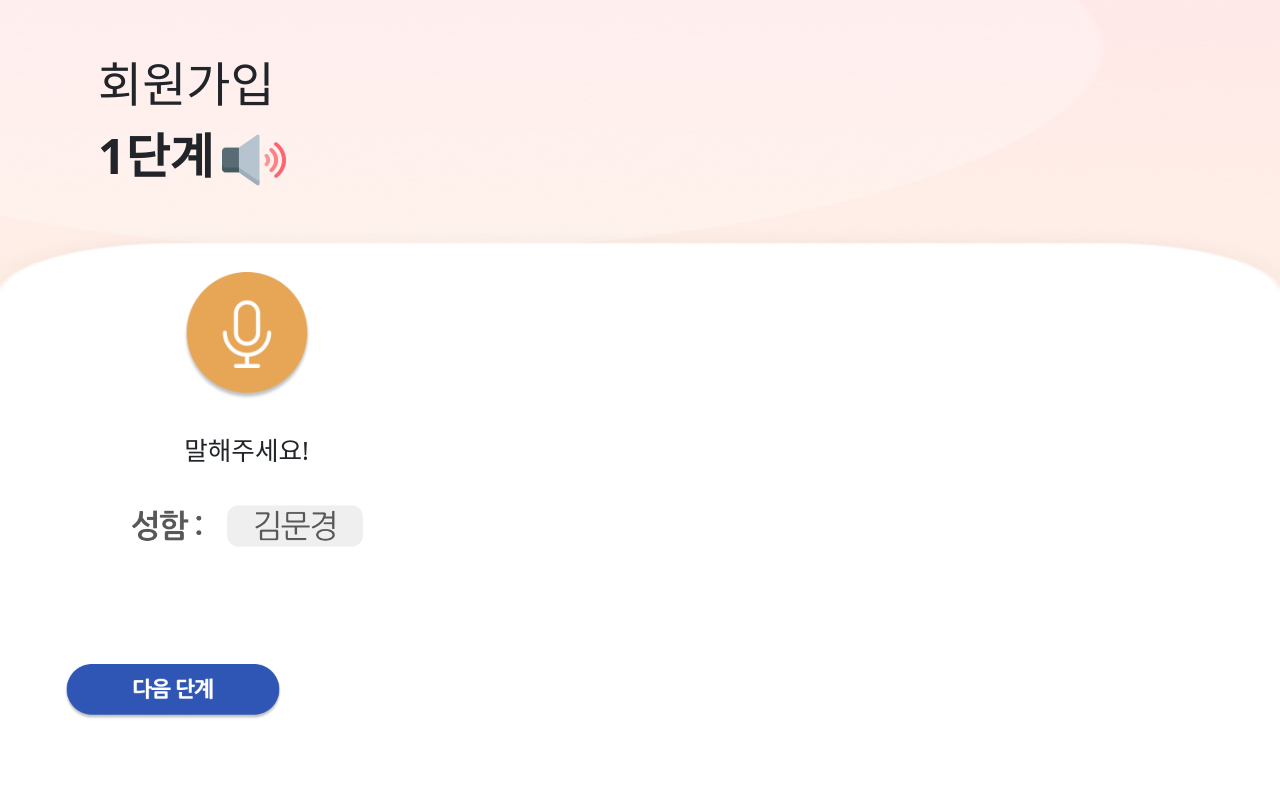
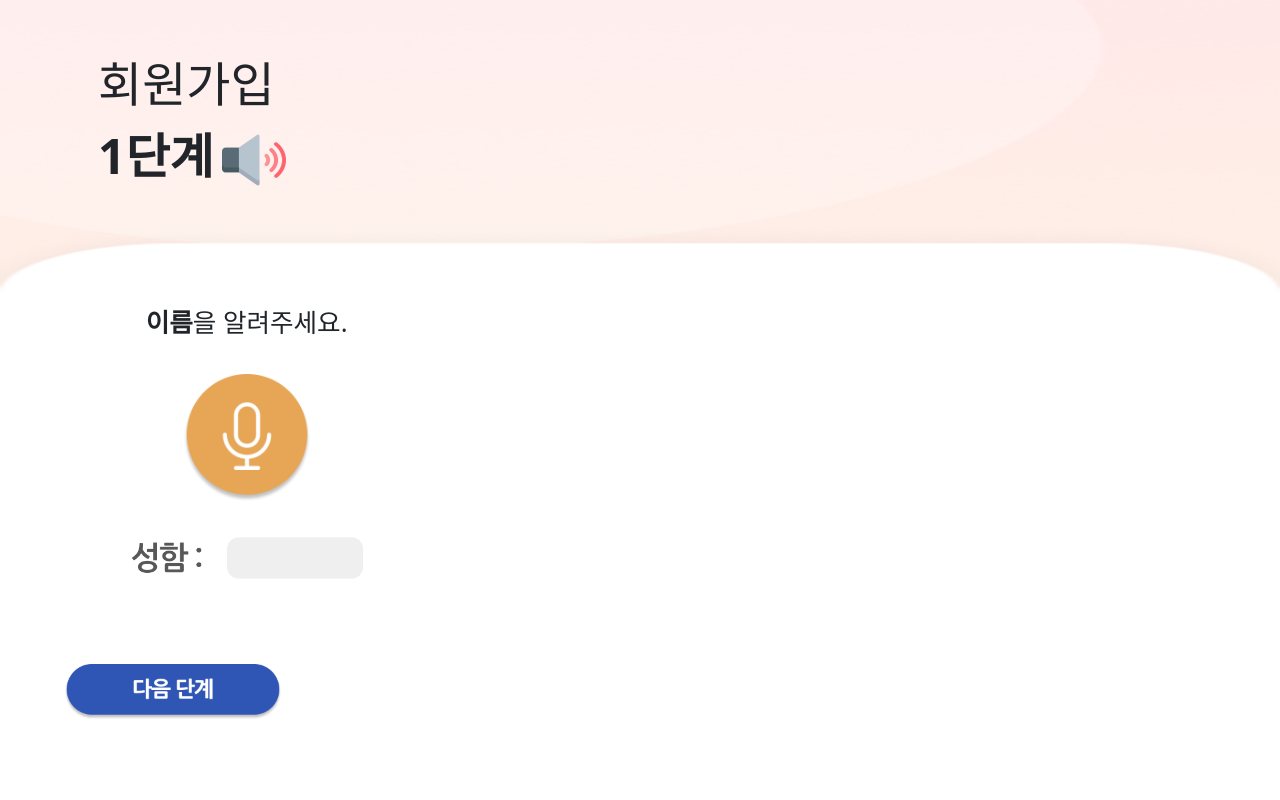
Before and after one commit to Yodayeong/living-lab, a Django app: page /accounts/first/ in a window 1280 px wide. Run offline with Django 3.2, Linux system fonts and the light colour scheme; some libraries are stand-ins or nearby versions.

Commit message:
accounts revise

```diff
--- a/accounts/templates/accounts/first.html
+++ b/accounts/templates/accounts/first.html
@@ -16,13 +16,12 @@
 </div>
 
 <!-- content -->
-<div class="comment" style="font-size: 1.6rem; position:fixed;  z-index: 2; margin:14rem 0; margin-left:3rem; text-align:center;">
+<div class="comment" style="font-size: 1.6rem; position:fixed;  z-index: 2; margin:16rem 0; margin-left:3rem;">
     <div style="display:flex; flex-direction:column; justify-content:center; align-items:center;">
-        <img src="{% static 'accounts/img/mike.png' %}" alt="" style="height:8rem;">
-        <div style="padding-top:2rem; display:flex; flex-direction:column; justify-content:center; align-items:center;">
-            <p style="margin:0;">말해주세요!</p>
+        <div style=" display:flex; flex-direction:column; justify-content:center; align-items:center;">
+            <p style="margin:0;"><span style="font-weight:bold;">이름</span>을 알려주세요.</p>
         </div>
-        <!-- <img src="{% static 'accounts/img/text.png' %}" alt="" style="height:3rem;"> -->
+        <img src="{% static 'accounts/img/mike.png' %}" alt="" style="height:8rem; margin-top:2rem;">
     </div>
     <img src="{% static 'accounts/img/text.png' %}" alt="" style="height:3rem; margin-top:2rem;">
 </div>
--- a/accounts/templates/accounts/fourth.html
+++ b/accounts/templates/accounts/fourth.html
@@ -16,13 +16,13 @@
 </div>
 
 <!-- content -->
-<div class="comment" style="font-size: 1.6rem; position:fixed;  z-index: 2; margin:16rem 0; margin-left:1rem;">
+<div class="comment" style="font-size: 1.6rem; position:fixed;  z-index: 2; margin:14rem 0; margin-left:1rem;">
     <div style="display:flex; flex-direction:column; justify-content:center; align-items:center;">
         <div style=" display:flex; flex-direction:column; justify-content:center; align-items:center;">
             <p style="margin:0;">저는 하루에 3번 찾아올게요,</p>
             <p><span style="font-weight:bold;">몇 시</span>에 볼까요?</p>
         </div>
-        <img src="{% static 'accounts/img/text2.png' %}" alt="" style="height:5rem; margin-top:3rem;">
+        <img src="{% static 'accounts/img/text3.png' %}" alt="" style="height:11rem; margin-top:1rem; margin-right:1rem;">
     </div>
 </div>
 
--- a/accounts/templates/accounts/second.html
+++ b/accounts/templates/accounts/second.html
@@ -21,7 +21,10 @@
         <div style=" display:flex; flex-direction:column; justify-content:center; align-items:center;">
             <p style="margin:0;"><span style="font-weight:bold;">성별</span>을 알려주세요.</p>
         </div>
-        <img src="{% static 'accounts/img/gender.png' %}" alt="" style="height:8rem; margin-top:3rem;">
+        <div style="display: flex; flex-direction:row; margin-top:3rem;">
+            <img src="{% static 'accounts/img/gender_girl.png' %}" alt="" style="height:8rem;">
+            <img src="{% static 'accounts/img/gender_boy.png' %}" alt="" style="height:8rem;">
+        </div>
     </div>
 </div>
 
```
Also changed, not shown: accounts/static/accounts/img/gender_boy.png (added), accounts/static/accounts/img/gender_girl.png (added), accounts/static/accounts/img/text.png, accounts/static/accounts/img/text2.png, accounts/static/accounts/img/text3.png (added).
